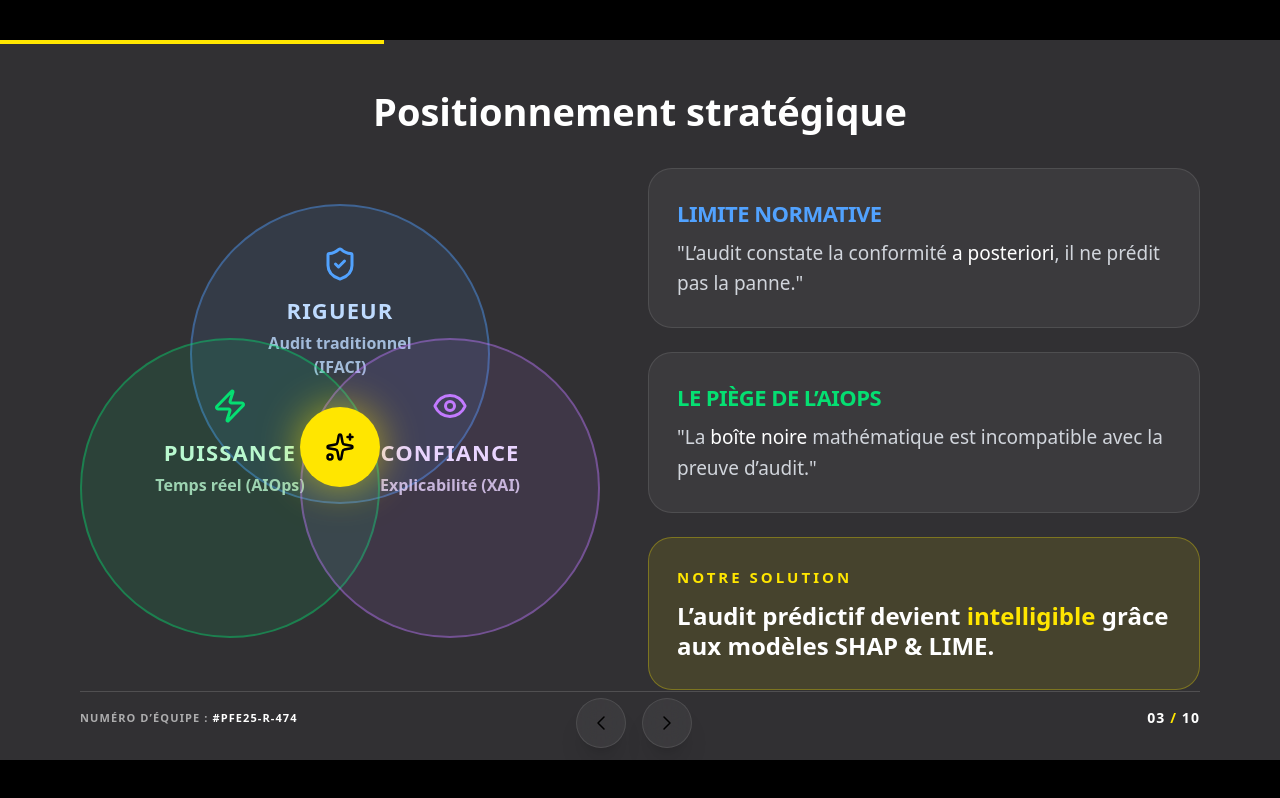
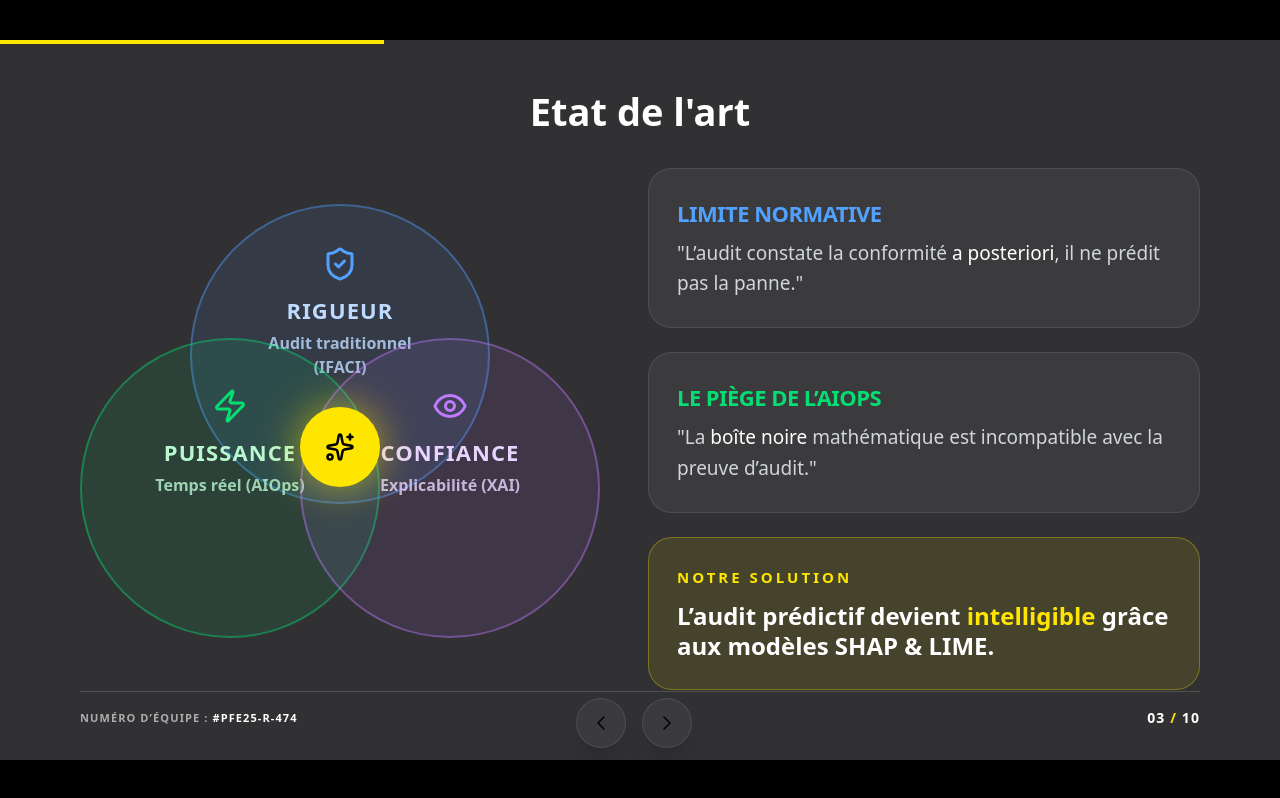
Before and after one commit to Medenga/Presentation-PFE, a React (Vite) app in the folder client/: page /slide3 in a window 1280 px wide. Built offline with nearby package versions, Linux system fonts and the light colour scheme.

Commit message:
etat_de_lart

```diff
--- a/client/src/slides/Slide3.jsx
+++ b/client/src/slides/Slide3.jsx
@@ -12,7 +12,7 @@ const Slide3 = () => {
     >
       {/* TITLE */}
       <h3 className="text-white text-[38px] font-extrabold leading-tight max-w-5xl mx-auto text-center mb-8">
-        Positionnement stratégique
+        Etat de l'art
       </h3>
 
       <div className="flex-grow flex items-center justify-between gap-12">
```
